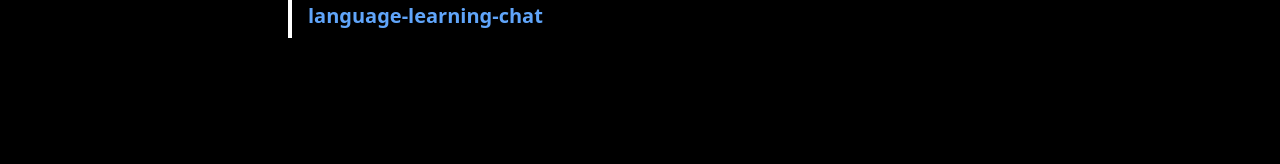
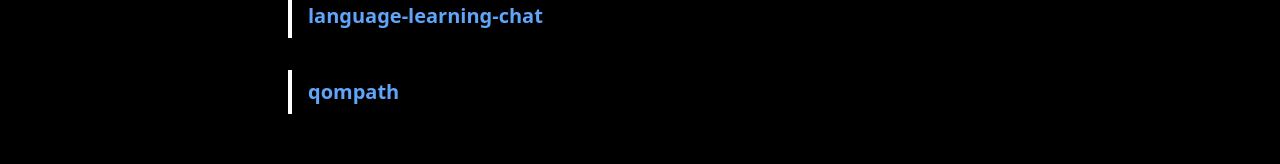
Before and after one commit to shadowverser/physics-ender.com, a Next.js app: page /applications in a window 1280 px wide. Shown: the part 220-384 px from the top of the page. Built offline with nearby package versions, Linux system fonts and the light colour scheme.

Commit message:
applications

```diff
--- a/src/app/applications/page.tsx
+++ b/src/app/applications/page.tsx
@@ -6,6 +6,7 @@ import Link from 'next/link';
 
 const applicationFolders = [
   { name: 'language-learning-chat' },
+  { name: 'qompath' },
   // 他のサブディレクトリがあればここに追加
 ];
 
```
